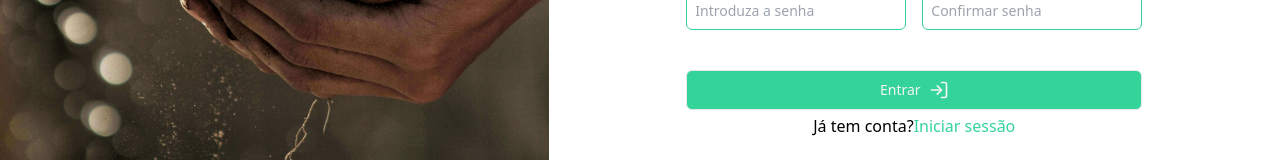
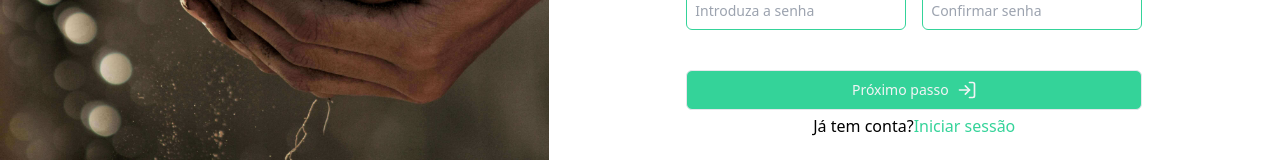
Before and after one commit to Joelaugusto/fsms-front-end, a Next.js app: page /auth/register in a window 1280 px wide. Shown: the part 504-664 px from the top of the page. Built offline with nearby package versions, Linux system fonts and the light colour scheme.

Commit message:
fix: change button text

```diff
--- a/pages/auth/register/index.tsx
+++ b/pages/auth/register/index.tsx
@@ -138,7 +138,7 @@ const Register: NextPage = () => {
             </div>
             <Input
               type="submit"
-              value="Entrar"
+              value="Próximo passo"
               disabled={isSubmitting}
               icon={<FiLogIn size={20} />}
             />
```
